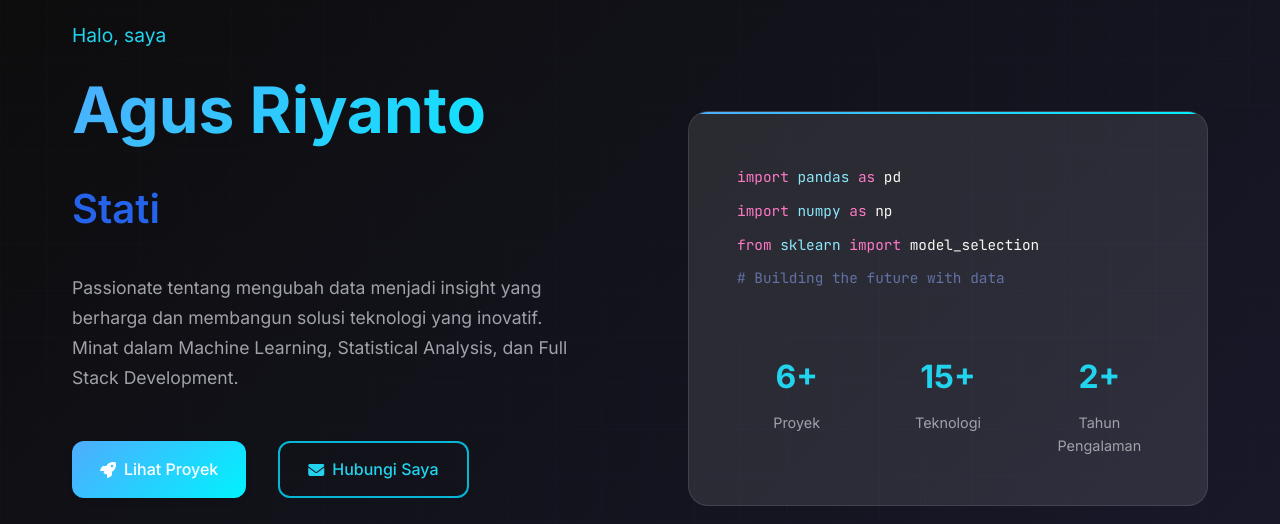
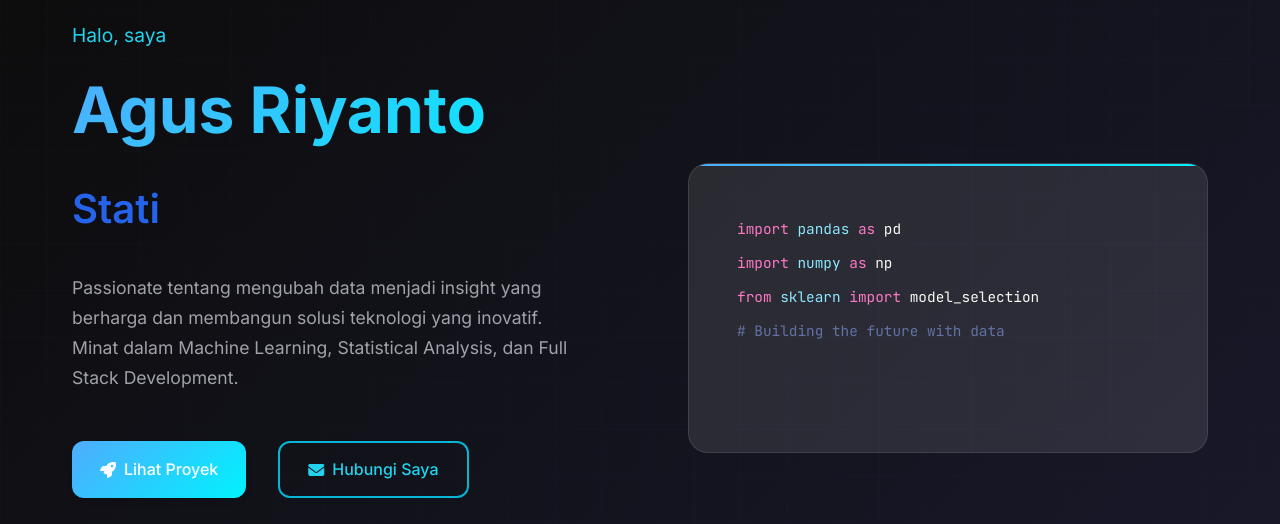
Before and after one commit to aogz24/aogz24, a plain HTML site: page index.html in a window 1280 px wide. Shown: the part 80-604 px from the top of the page. Drawn offline with Linux system fonts and the light colour scheme.

Commit message:
refactor: remove statistics section from hero

```diff
--- a/index.html
+++ b/index.html
@@ -136,21 +136,6 @@
                                     </div>
                                     <div class="code-line">
 
-                                    </div>
-                                </div>
-
-                                <div class="stats">
-                                    <div class="stat-item">
-                                        <div class="stat-number" id="projects-count">4+</div>
-                                        <div class="stat-label">Proyek</div>
-                                    </div>
-                                    <div class="stat-item">
-                                        <div class="stat-number" id="skills-count">3+</div>
-                                        <div class="stat-label">Teknologi</div>
-                                    </div>
-                                    <div class="stat-item">
-                                        <div class="stat-number">2+</div>
-                                        <div class="stat-label">Tahun Pengalaman</div>
                                     </div>
                                 </div>
                             </div>
```
